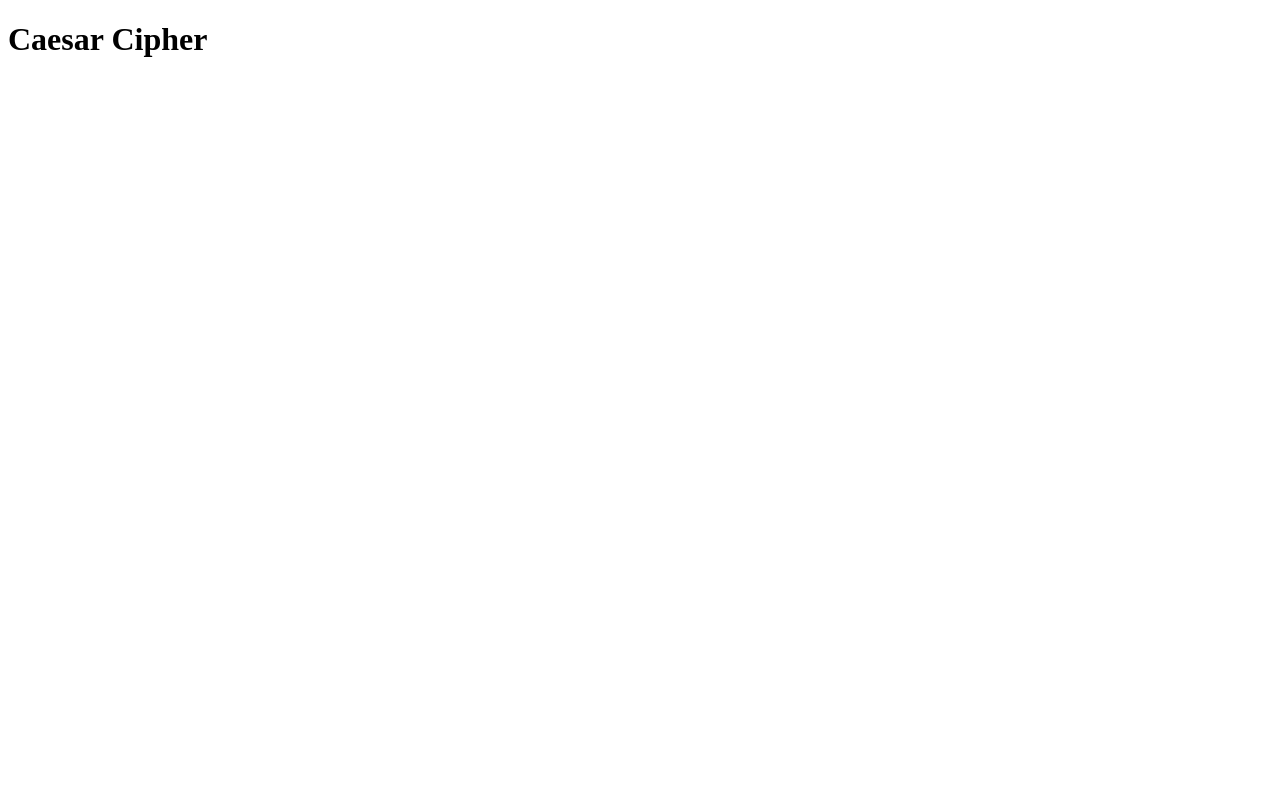
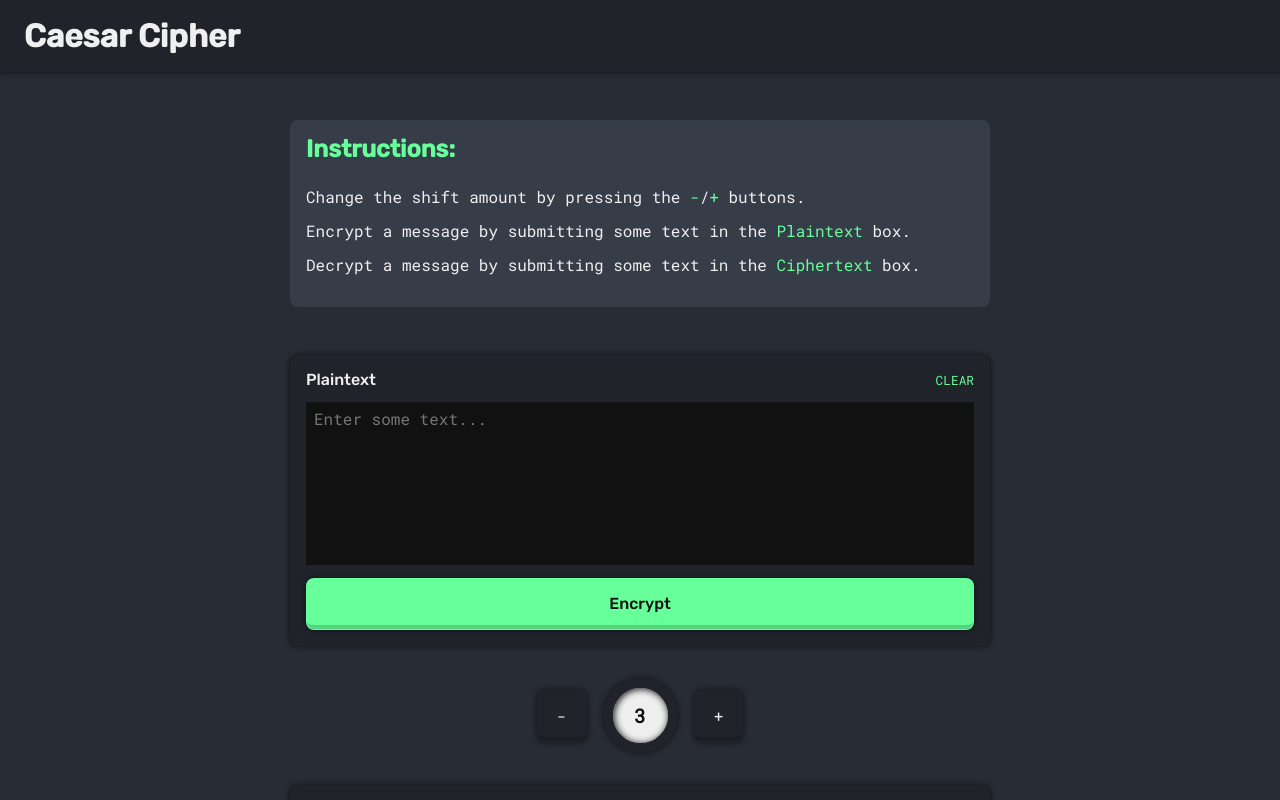
Before and after one commit to ryanmoody/caesar-cipher, a React (Create React App) app: page / in a window 1280 px wide. Shown: the top 800 px of the page. Built offline with nearby package versions, Linux system fonts and the light colour scheme.

Commit message:
feature: create basic functionality to encrypyt/decrypt messages

```diff
--- a/package.json
+++ b/package.json
@@ -3,8 +3,11 @@
   "version": "0.1.0",
   "private": true,
   "dependencies": {
+    "normalize.css": "^8.0.1",
+    "prop-types": "^15.7.2",
     "react": "^16.13.1",
     "react-dom": "^16.13.1",
+    "react-router-dom": "^5.2.0",
     "react-scripts": "3.4.1"
   },
   "scripts": {
--- a/public/index.html
+++ b/public/index.html
@@ -7,7 +7,8 @@
       name="description"
       content="Caesar Cipher Web Application"
     />
-    <title>Caesar Cipher Web Application</title>
+    <title>Caesar Cipher</title>
+    <link href="https://fonts.googleapis.com/css2?family=Roboto+Mono&family=Rubik:wght@500&display=swap" rel="stylesheet">
   </head>
   <body>
     <noscript>You need to enable JavaScript to run this app.</noscript>
--- /dev/null
+++ b/src/components/App.css
@@ -0,0 +1,222 @@
+/* Base Styles */
+
+* {
+  margin: 0;
+  box-sizing: border-box;
+}
+
+body {
+  margin: 0;
+  padding: 0;
+  color: #efefef;
+  font-size: 16px;
+  font-family: Roboto Mono, monospace;
+  background-color: #282c34;
+}
+
+button {
+  padding: 0;
+  border: none;
+  outline: none;
+  background-color: transparent;
+  cursor: pointer;
+}
+
+/* Layout */
+
+.wrapper {
+  min-height: 100vh;
+  display: flex;
+  flex-direction: column;
+}
+
+.flex {
+  display: flex;
+  justify-content: space-between;
+}
+
+/* Header */
+
+.header {
+  display: flex;
+  justify-content: space-between;
+  align-items: center;
+  flex-shrink: 0;
+  background: #20232a;
+  padding: 1.1em 1.5em;
+  box-shadow: 0px 0px 5px 1px #16181d;
+}
+
+.logo {
+  margin: 0;
+  font-family: Rubik, sans-serif;
+}
+
+/* Main Content */
+
+.main {
+  flex-grow: 1;
+  display: flex;
+  flex-direction: column;
+  align-items: center;
+  justify-content: center;
+}
+
+/* Cipher */
+
+.cipher-container {
+  width: 90%;
+  max-width: 700px;
+  margin: 1em 0;
+}
+
+.instructions-container {
+  margin: 2em 0 3em 0;
+  padding: 1em;
+  background-color: #373c49;
+  border-radius: .5em;
+}
+
+.instructions-container h2,
+.instructions-container p {
+  padding-bottom: 1em;
+}
+
+.instructions-container h2 {
+  font-family: Rubik, sans-serif;
+}
+
+.accent-color {
+  color: #66ff99;
+}
+
+.input-container {
+  margin: 2em 0;
+  padding: 1em;
+  border-radius: .5em;
+  background-color: #20232a;
+  font-family: Rubik, sans-serif;
+  display: flex;
+  flex-direction: column;
+  justify-content: center;
+}
+
+.clear-button {
+  color: #66ff99;
+  font-size: .8em;
+  text-transform: uppercase;
+  font-family: Roboto Mono, monospace;
+}
+
+.input-container textarea {
+  margin: .8em 0;
+  padding: .5em .5em;
+  resize: none;
+  overflow: auto;
+  width: 100%;
+  border: none;
+  background-color: #111111;
+  color: #66ff99;
+  outline: none;
+  font-family: Roboto Mono, monospace;
+}
+
+.input-container textarea:focus {
+  outline:1px solid #efefef;
+}
+
+.controls-group {
+  display: flex;
+  flex-direction: row;
+  justify-content: center;
+  align-items: center;
+  margin-top: 1em;
+}
+
+.button {
+  text-align: center;
+  text-decoration: none;
+  border-radius: .5em;
+  border: 1px solid transparent;
+  padding: 1em 2.5em;
+  color: #111111;
+  background-color: #66ff99;
+  transition: all 0.2s;
+  box-shadow: 0px 0px 5px 1px #16181d, inset 0 -0.6em 0 -0.35em rgba(0,0,0,0.17);
+}
+
+.button:active {
+  transform: translateY(.2em);
+  filter: saturate(110%);
+}
+
+.button:hover,
+.button:focus {
+  border-color: #44dd77;
+  background-color: #44dd77;
+}
+
+.counter-button {
+  display: inline-block;
+  text-align: center;
+  text-decoration: none;
+  border-radius: .5em;
+  border: 1px solid transparent;
+  padding: 1em 1.2em;
+  color: #efefef;
+  background-color: #20232a;
+  transition: all 0.2s;
+  box-shadow: 0px 0px 5px 1px #16181d, inset 0 -0.6em 0 -0.35em rgba(0,0,0,0.17);
+}
+
+.counter-button:active {
+  transform: translateY(.2em);
+  filter: saturate(110%);
+}
+
+.counter-button:hover,
+.counter-button:focus {
+  border-color: #16181d;
+  background-color: #16181d;
+}
+
+.counter-number {
+  margin: 0 1em;
+  color: #111111;
+  background-color: #efefef;
+  border: 10px solid #20232a;
+  border-radius: 50%;
+  height: 75px;
+  width: 75px;
+  box-sizing: border-box;
+  display: flex;
+  justify-content: center;
+  align-items: center;
+  box-shadow: 0px 0px 5px 1px #16181d, inset 1px 1px 7px #111111;
+}
+
+.counter-text {
+  font-size: 1.2em;
+  font-weight: bold;
+}
+
+/* Footer */
+
+.footer {
+  flex-shrink: 0;
+  background-color: #20232a;
+  text-align: center;
+  padding: 1em 0;
+  box-shadow: 0px 0px 5px 1px #16181d
+}
+
+.copyright {
+  margin: 0;
+  color: #efefef;
+}
+
+.shadow {
+  -webkit-box-shadow: 3px 3px 5px 6px #16181d;
+  -moz-box-shadow:    3px 3px 5px 6px #16181d;
+  box-shadow:         0px 0px 5px 1px #16181d;
+}
--- a/src/components/App.jsx
+++ b/src/components/App.jsx
@@ -1,9 +1,14 @@
 import React from 'react';
+import Layout from './layout/Layout';
+import Cipher from './Cipher';
+import './App.css';
 
 const App = () => {
-    return (
-        <h1>Caesar Cipher</h1>
-    );
+  return (
+    <Layout>
+      <Cipher />
+    </Layout>
+  );
 };
 
 export default App;
--- /dev/null
+++ b/src/components/Cipher.jsx
@@ -0,0 +1,88 @@
+import React, { useState } from 'react';
+import { encode, decode } from '../util/cipher-util';
+
+const Cipher = () => {
+  const [plainText, setPlainText] = useState('');
+  const [cipherText, setCipherText] = useState('');
+  const [shiftValue, setShiftValue] = useState(3);
+
+  const onEncode = () => {
+    const encodedText = encode(plainText, shiftValue);
+    setCipherText(encodedText);
+  };
+
+  const onDecode = () => {
+    const decodedText = decode(cipherText, shiftValue);
+    setPlainText(decodedText);
+  };
+
+  const onShiftUp = () => {
+    setShiftValue(shiftValue + 1);
+  };
+
+  const onShiftDown = () => {
+    setShiftValue(shiftValue - 1);
+  };
+
+  const clearPlainText = () => {
+    setPlainText('');
+  };
+
+  const clearCipherText = () => {
+    setCipherText('');
+  };
+
+  return (
+    <div className='cipher-container'>
+      <div className="instructions-container">
+        <h2 className="accent-color">Instructions:</h2>
+        <p>Change the shift amount by pressing the <span className="accent-color">-</span>/<span className="accent-color">+</span> buttons.</p>
+        <p>Encrypt a message by submitting some text in the <span className="accent-color">Plaintext</span> box.</p>
+        <p>Decrypt a message by submitting some text in the <span className="accent-color">Ciphertext</span> box.</p>
+      </div>
+      <div className='input-container shadow'>
+        <div className="flex">
+          <p>Plaintext</p>
+          <button className='clear-button' onClick={clearPlainText}>clear</button>
+        </div>
+        <textarea
+          placeholder={`Enter some text...`}
+          onChange={(event) => setPlainText(event.target.value)}
+          value={plainText}
+          name='plain-text'
+          maxLength='500'
+          rows='8'
+          wrap='soft'
+        >
+        </textarea>
+        <button className='button' onClick={onEncode}>Encrypt</button>
+      </div>
+      <div className='controls-group'>
+        <button className='counter-button' onClick={onShiftDown}>-</button>
+        <div className='counter-number'>
+          <p className='counter-text'>{shiftValue}</p>
+        </div>
+        <button className='counter-button' onClick={onShiftUp}>+</button>
+      </div>
+      <div className='input-container shadow'>
+        <div className="flex">
+          <p>Ciphertext</p>
+          <button className='clear-button' onClick={clearCipherText}>clear</button>
+        </div>
+        <textarea
+          placeholder={`Enter some text...`}
+          onChange={(event) => setCipherText(event.target.value)}
+          value={cipherText}
+          name='cipher-text'
+          maxLength='500'
+          rows='8'
+          wrap='soft'
+        >
+        </textarea>
+        <button className='button' onClick={onDecode}>Decrypt</button>
+      </div>
+    </div>
+  );
+};
+
+export default Cipher;
--- /dev/null
+++ b/src/components/layout/Footer.jsx
@@ -0,0 +1,12 @@
+import React from 'react';
+import '../App.css';
+
+const Footer = () => {
+  return (
+    <footer className='footer'>
+      <p className='copyright'>Copyright &copy; 2020 Ryan Moody</p>
+    </footer>
+  );
+};
+
+export default Footer;
--- /dev/null
+++ b/src/components/layout/Header.jsx
@@ -0,0 +1,12 @@
+import React from 'react';
+import '../App.css';
+
+const Header = () => {
+  return (
+    <header className='header'>
+      <h1 className='logo'>Caesar Cipher</h1>
+    </header>
+  );
+};
+
+export default Header;
--- /dev/null
+++ b/src/components/layout/Layout.jsx
@@ -0,0 +1,18 @@
+import React from 'react';
+import Header from './Header';
+import Footer from './Footer';
+import '../App.css';
+
+const Layout = (props) => {
+  return (
+    <div className='wrapper'>
+      <Header />
+        <main className='main'>
+          {props.children}
+        </main>
+      <Footer />
+    </div>
+  );
+};
+
+export default Layout;
--- a/src/index.js
+++ b/src/index.js
@@ -1,6 +1,6 @@
 import React from 'react';
 import ReactDOM from 'react-dom';
-
 import App from './components/App';
+import 'normalize.css';
 
 ReactDOM.render(<App />, document.getElementById('root'));
--- /dev/null
+++ b/src/util/cipher-util.js
@@ -0,0 +1,30 @@
+export const encode = (text, shift) => {
+  if (shift < 0) {
+    return encode(text, shift + 26);
+  }
+
+  let encodedText = '';
+
+  for (let i = 0; i < text.length; i++) {
+    let character = text[i];
+
+    if (character.match(/[a-z]/i)) {
+      let code = text.charCodeAt(i);
+
+      if (code >= 65 && code <= 90) {
+        encodedText += String.fromCharCode(((code - 65 + shift) % 26) + 65);
+      } else if (code >= 97 && code <= 122) {
+        encodedText += String.fromCharCode(((code - 97 + shift) % 26) + 97);
+      }
+    } else {
+      encodedText += text.charAt(i);
+    }
+  }
+
+  return encodedText;
+};
+
+export const decode = (text, shift) => {
+  shift = (26 - shift) % 26;
+  return encode(text, shift);
+};
```
Also changed, not shown: 1 other file (tests, documents, lock files or other folders).
